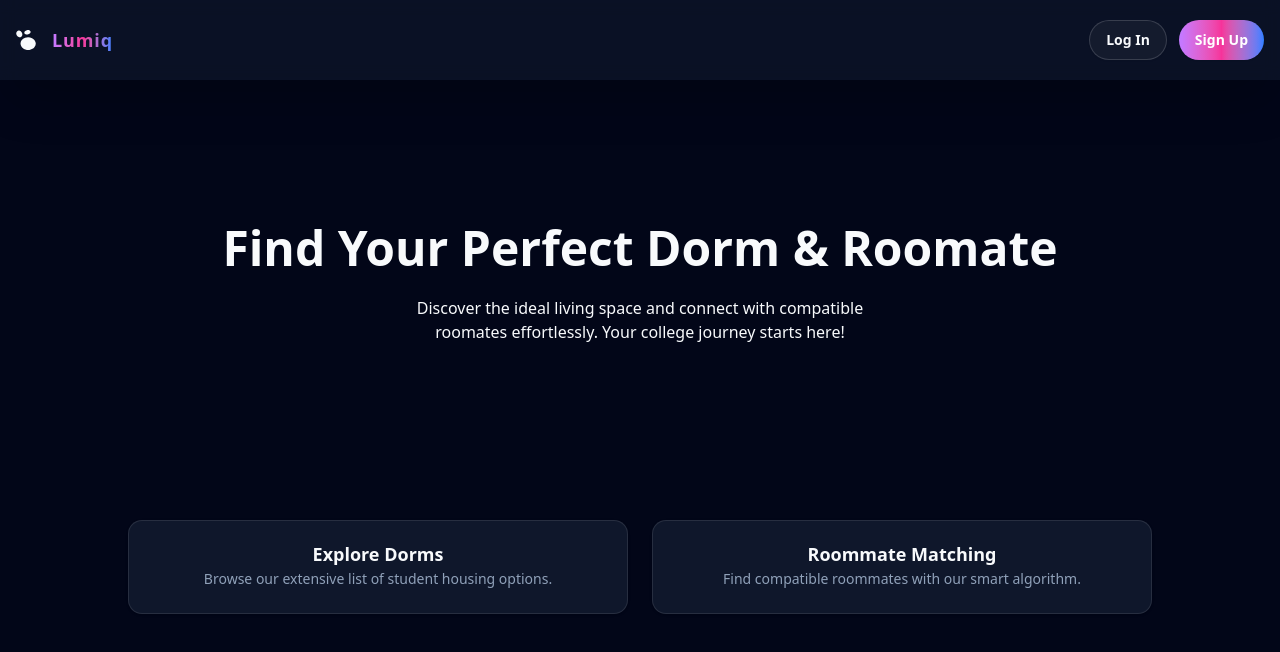
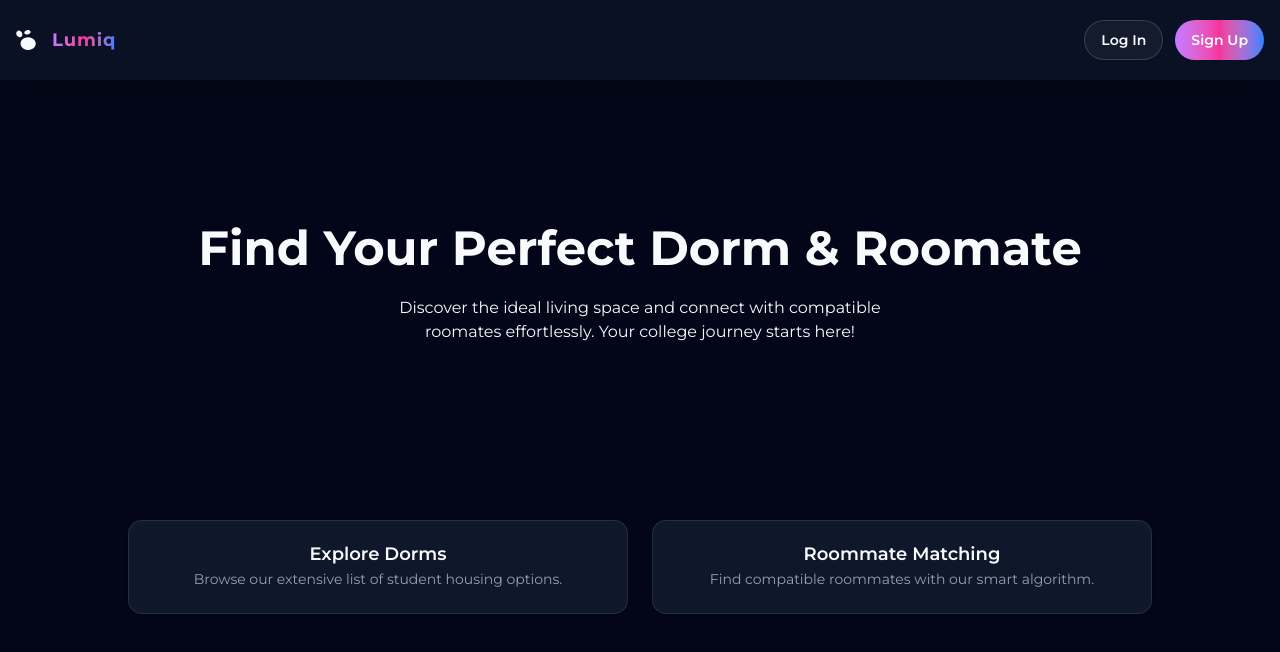
Before and after one commit to SanMine/Lumiq, a React (Vite) app in the folder frontend/: page / in a window 1280 px wide. Shown: the top 652 px of the page. Built offline with nearby package versions, Linux system fonts and the light colour scheme.

Commit message:
chore: font family changed

```diff
--- a/frontend/index.html
+++ b/frontend/index.html
@@ -4,9 +4,12 @@
     <meta charset="UTF-8" />
     <link rel="icon" type="image/svg+xml" href="/vite.svg" />
     <meta name="viewport" content="width=device-width, initial-scale=1.0" />
+    <link rel="preconnect" href="https://fonts.googleapis.com">
+<link rel="preconnect" href="https://fonts.gstatic.com" crossorigin>
+<link href="https://fonts.googleapis.com/css2?family=Fira+Code:wght@300..700&family=Josefin+Sans:ital,wght@0,100..700;1,100..700&family=Montserrat:ital,wght@0,100..900;1,100..900&family=Overpass:ital,wght@0,100..900;1,100..900&display=swap" rel="stylesheet">
     <title>Lumiq</title>
   </head>
-  <body>
+  <body class="font-main">
     <div id="root"></div>
     <script type="module" src="/src/main.tsx"></script>
   </body>
--- a/frontend/src/index.css
+++ b/frontend/src/index.css
@@ -2,6 +2,38 @@
 @import "tw-animate-css";
 
 @custom-variant dark (&:is(.dark *));
+
+@theme {
+  --font-main: 'Montserrat', sans-serif;
+  --animate-point: point 1.2s ease-in-out infinite;
+
+  @keyframes point {
+        0% {
+            transform: translateX(0);
+        }
+
+        20% {
+            transform: translateX(5px);
+        }
+
+        40% {
+            transform: translateX(0);
+        }
+
+        60% {
+            transform: translateX(5px);
+        }
+
+        80% {
+            transform: translateX(0);
+        }
+
+        100% {
+            transform: translateX(0);
+        }
+    }
+
+}
 
 @theme inline {
   --radius-sm: calc(var(--radius) - 4px);
```
